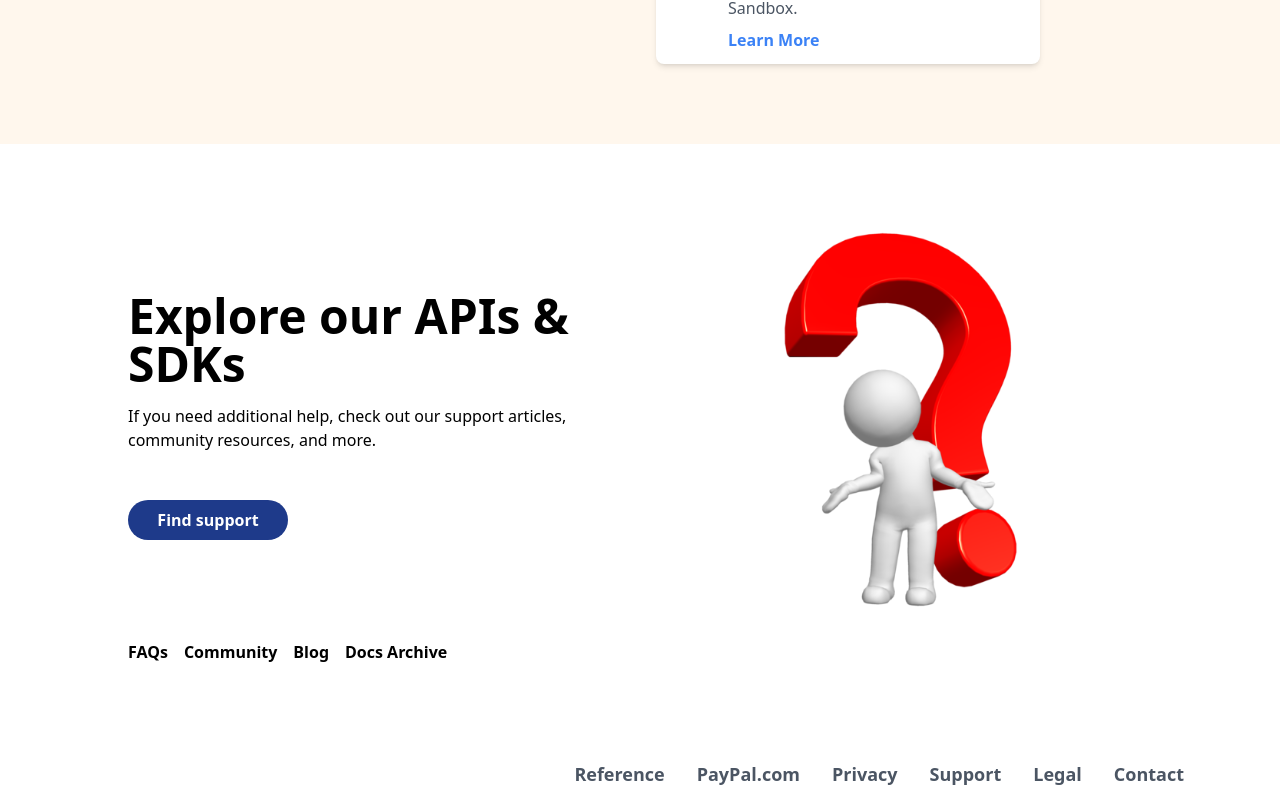
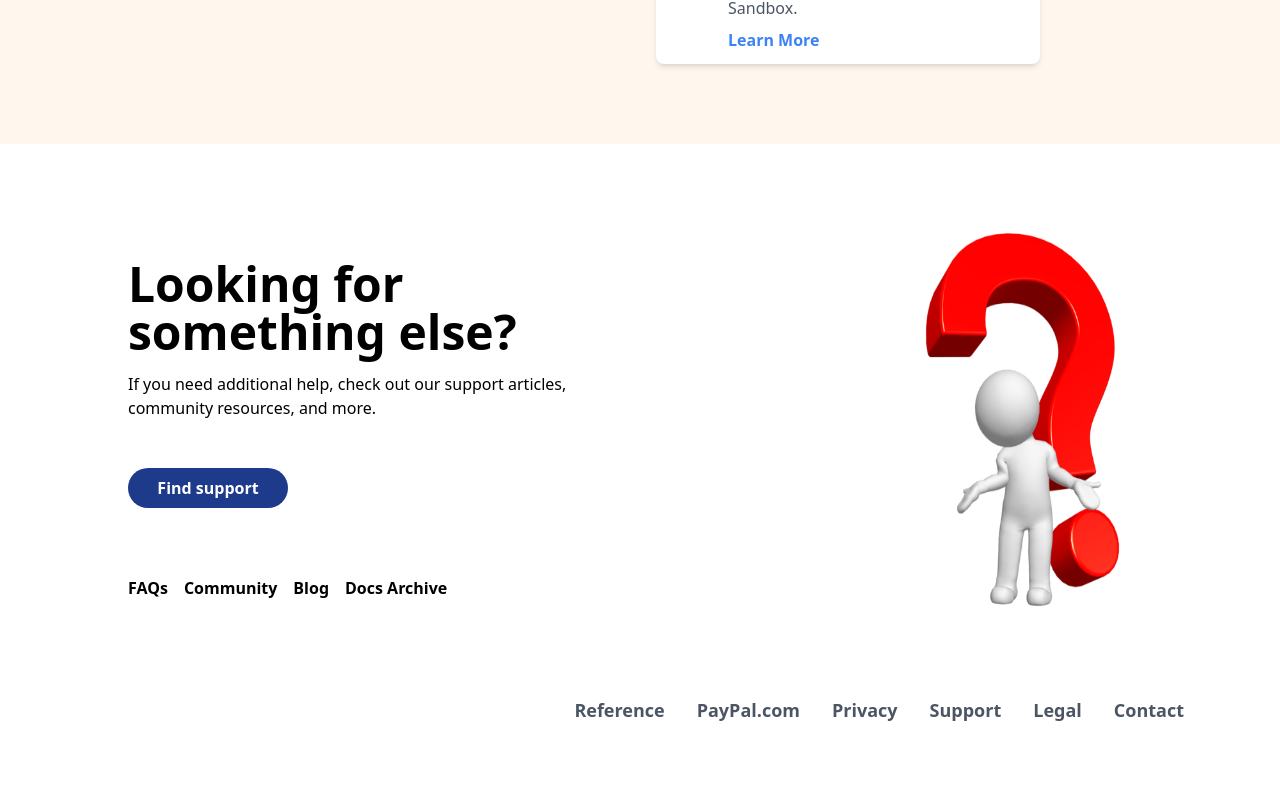
Before and after one commit to Alok371/Aeonaxy-Web-Page-Design-Task, a React (Create React App) app: page / in a window 1280 px wide. Shown: the part 4196-5000 px from the top of the page. After the commit the page ends 4936 px from the top, so only its background shows below. Built offline with nearby package versions, Linux system fonts and the light colour scheme.

Commit message:
support page heading changed

```diff
--- a/src/components/SupportPage.jsx
+++ b/src/components/SupportPage.jsx
@@ -6,7 +6,7 @@ const SupportPage = () => {
         <div className="bg-white py-20 px-8 md:px-16 lg:px-32">
             <div className="flex flex-col md:flex-row items-center justify-between gap-20  ">
                 <div className='flex flex-col gap-4 md:w-1/2'>
-                    <h1 className="text-5xl font-semibold text-center md:text-left">Explore our APIs & SDKs</h1>
+                    <h1 className="text-5xl font-semibold text-center md:text-left">Looking for something else?</h1>
                     <p className="mb-8 text-center md:text-left">
                         If you need additional help, check out our support articles, community resources, and more.
                     </p>
@@ -14,7 +14,7 @@ const SupportPage = () => {
                         Find support
                     </button>
                 </div>
-                <div className="hidden md:block md:w-1/2">
+                <div className="hidden md:block md:size-80">
                     <img src={Confused} alt="Confused" className="size-96 ml-10" />
                 </div>
             </div>
```
